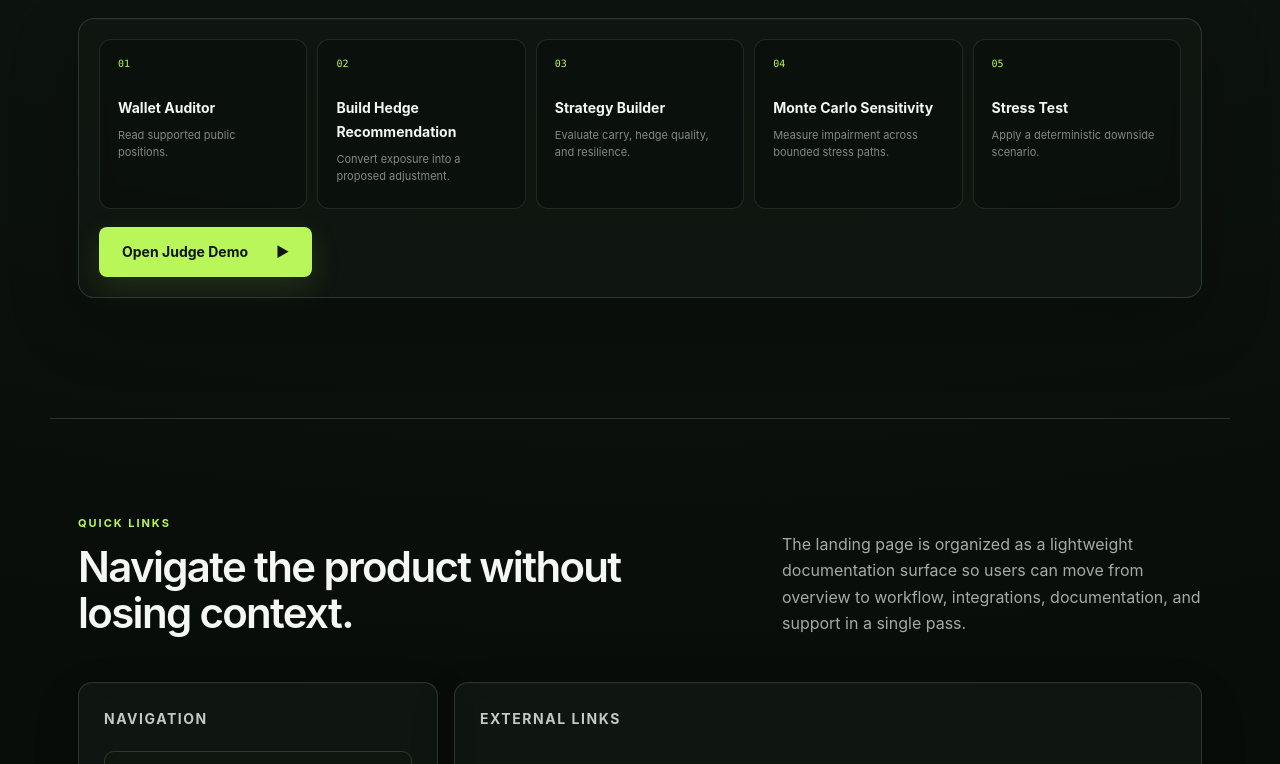
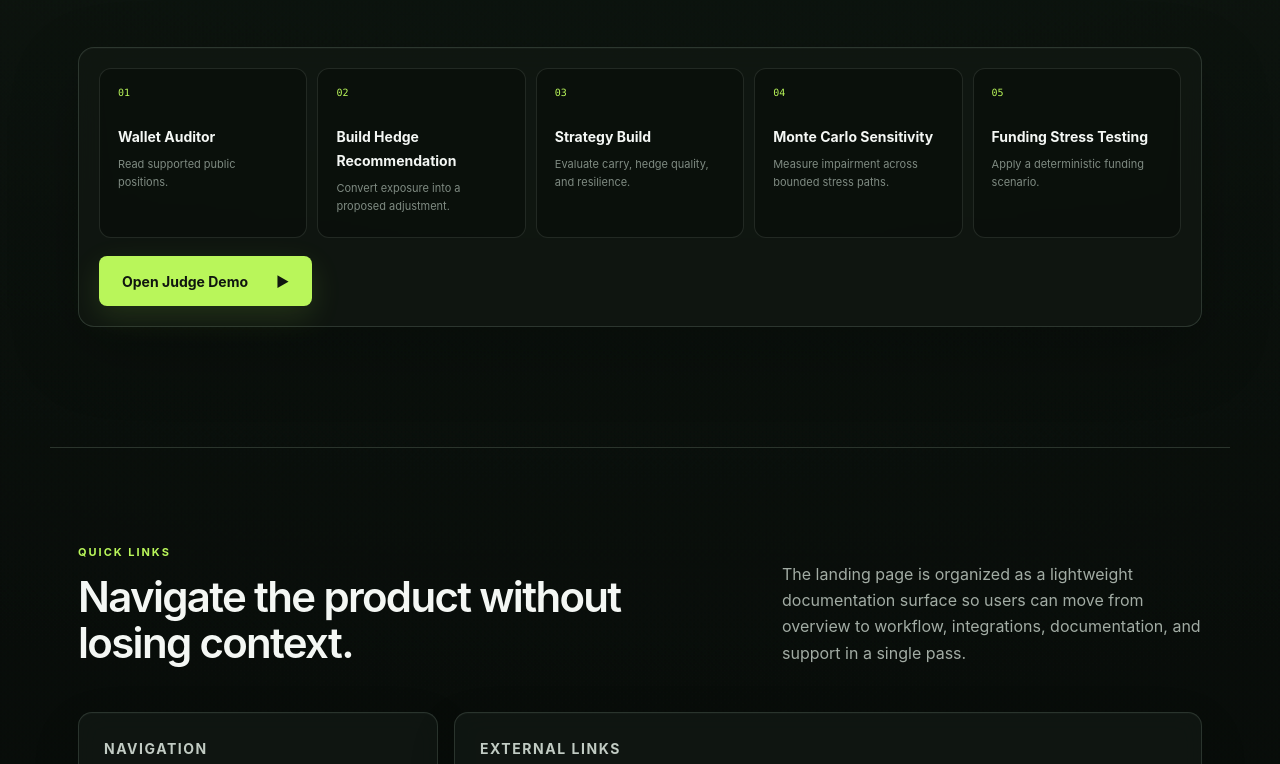
Before and after one commit to Teecash96/DeltaZero, a Next.js app in the folder frontend/: page / in a window 1280 px wide. Shown: the part 1756-2520 px from the top of the page. Built offline with nearby package versions, Linux system fonts and the light colour scheme.

Commit message:
refactor: clarify strategy and funding stress labels

```diff
--- a/frontend/app/page.tsx
+++ b/frontend/app/page.tsx
@@ -54,11 +54,11 @@ const products = [
   {
     href: "/builder",
     number: "01",
-    title: "Deterministic Strategy Builder",
+    title: "Strategy Build",
     description:
       "Builds a pseudo delta neutral strategy from capital, market assumptions, risk tolerance, and target style.",
     bullets: ["Recommended long notional", "Short notional", "Collateral allocation", "Hedge ratio", "Carry metrics", "Safety Buffer", "Action"],
-    action: "Open Builder",
+    action: "Open Strategy Build",
   },
   {
     href: "/auditor",
@@ -72,11 +72,11 @@ const products = [
   {
     href: "/stress-test",
     number: "03",
-    title: "Portfolio Stress Simulator",
+    title: "Funding Stress Testing",
     description:
       "Applies deterministic scenarios such as funding worsens, yield drops, price shock, or collateral pressure.",
     bullets: ["Post stress metrics", "Post stress health", "Recommended action", "Scenario impact"],
-    action: "Open Stress Test",
+    action: "Run Funding Stress Test",
   },
   {
     href: "/wallet",
@@ -196,7 +196,7 @@ export default function Home() {
       <section id="home" className="hero-shell hero-marketing anchor-section">
         <div className="hero-marketing-copy">
           <h1>Know your hedge.<br /><span>Protect your capital.</span></h1>
-          <p className="hero-copy">DeltaZero helps agents and users build, audit, and stress test pseudo delta neutral DeFi strategies using deterministic risk analysis, supported read-only protocol data, and Monte Carlo sensitivity.</p>
+          <p className="hero-copy">DeltaZero helps agents and users build strategies, analyze hedge drift, and test funding stress for pseudo delta neutral DeFi positions using deterministic risk analysis, supported read-only protocol data, and Monte Carlo sensitivity.</p>
           <div className="hero-actions">
             <Link href="/demo" className="button button-judge">Try Judge Demo <span>▶</span></Link>
             <Link href="/builder" className="button button-primary">Launch Risk Engine <span>→</span></Link>
@@ -250,7 +250,7 @@ export default function Home() {
         <div className="section-heading"><div><p className="kicker">Product walkthrough</p><h2 id="action-demo-title">See DeltaZero in action</h2></div><p>Experience the complete decision workflow with verified reference scenarios and no payment.</p></div>
         <div className="action-demo-shell glass-card">
           <div className="action-demo-track">
-            {[['01', 'Wallet Auditor', 'Read supported public positions.'], ['02', 'Build Hedge Recommendation', 'Convert exposure into a proposed adjustment.'], ['03', 'Strategy Builder', 'Evaluate carry, hedge quality, and resilience.'], ['04', 'Monte Carlo Sensitivity', 'Measure impairment across bounded stress paths.'], ['05', 'Stress Test', 'Apply a deterministic downside scenario.']].map(([step, title, copy]) => <article key={step}><span>{step}</span><div><strong>{title}</strong><p>{copy}</p></div></article>)}
+            {[['01', 'Wallet Auditor', 'Read supported public positions.'], ['02', 'Build Hedge Recommendation', 'Convert exposure into a proposed adjustment.'], ['03', 'Strategy Build', 'Evaluate carry, hedge quality, and resilience.'], ['04', 'Monte Carlo Sensitivity', 'Measure impairment across bounded stress paths.'], ['05', 'Funding Stress Testing', 'Apply a deterministic funding scenario.']].map(([step, title, copy]) => <article key={step}><span>{step}</span><div><strong>{title}</strong><p>{copy}</p></div></article>)}
           </div>
           <Link href="/demo" className="button button-judge">Open Judge Demo <span>▶</span></Link>
         </div>
--- a/frontend/app/support/page.tsx
+++ b/frontend/app/support/page.tsx
@@ -13,7 +13,7 @@ export default function SupportPage() {
         <span className="endpoint">READ-ONLY SUPPORT</span>
       </header>
       <section className="support-grid">
-        <article className="panel"><span>Product support</span><h2>Ask DeltaZero</h2><p>Questions about Builder, Wallet Auditor, Stress Test, Monte Carlo, or Agent Console.</p><a className="button button-secondary" href="https://x.com/DeltaZeroASP" target="_blank" rel="noreferrer">Message on X</a></article>
+        <article className="panel"><span>Product support</span><h2>Ask DeltaZero</h2><p>Questions about Strategy Build, Wallet Auditor, Funding Stress Testing, Monte Carlo, or Agent Console.</p><a className="button button-secondary" href="https://x.com/DeltaZeroASP" target="_blank" rel="noreferrer">Message on X</a></article>
         <article className="panel"><span>Bug reports</span><h2>Open an issue</h2><p>Report reproducible UI, API, integration, or data-quality problems in the public repository.</p><a className="button button-secondary" href="https://github.com/Teecash96/DeltaZero/issues/new" target="_blank" rel="noreferrer">Create GitHub issue</a></article>
         <article className="panel"><span>Developer help</span><h2>Inspect the API</h2><p>Review live schemas, validation rules, response formats, and protected endpoints.</p><a className="button button-secondary" href="https://deltazero-production.up.railway.app/docs" target="_blank" rel="noreferrer">Open API docs</a></article>
       </section>
--- a/frontend/components/judge-demo.tsx
+++ b/frontend/components/judge-demo.tsx
@@ -8,7 +8,7 @@ type DemoKey = "build" | "audit" | "monte" | "stress";
 const demos = {
   build: {
     step: "01",
-    label: "Build",
+    label: "Strategy Build",
     title: "Construct a neutral SOL strategy",
     question: "How should $5,000 be allocated for medium-risk neutral yield?",
     input: ["Capital $5,000", "Long yield 14%", "Short funding 3%", "Fee drag 1%"],
@@ -44,7 +44,7 @@ const demos = {
   },
   stress: {
     step: "04",
-    label: "Stress",
+    label: "Funding Stress Testing",
     title: "Reprice adverse funding",
     question: "What happens when short funding worsens by four APY points?",
     input: ["Long $4,000", "Short $3,840", "Collateral $1,200", "Funding +4 APY"],
@@ -93,7 +93,7 @@ export function JudgeDemo() {
 
       <section className="judge-demo-footer panel">
         <div><strong>Ready to inspect the real product?</strong><p>Protected workflows issue the live OKX x402 payment boundary. API contracts and source code remain public.</p></div>
-        <div><Link href="/builder" className="button button-primary">Open live Builder</Link><a href="https://deltazero-production.up.railway.app/docs" className="button button-secondary" target="_blank" rel="noreferrer">Inspect API</a></div>
+        <div><Link href="/builder" className="button button-primary">Open Strategy Build</Link><a href="https://deltazero-production.up.railway.app/docs" className="button button-secondary" target="_blank" rel="noreferrer">Inspect API</a></div>
       </section>
     </div>
   );
--- a/frontend/components/site-header.tsx
+++ b/frontend/components/site-header.tsx
@@ -8,9 +8,9 @@ import { hasDemoAccess, subscribeToDemoAccess } from "@/lib/demo-access";
 import { ThemeToggle } from "@/components/theme-toggle";
 
 const navItems = [
-  { href: "/builder", label: "Builder" },
+  { href: "/builder", label: "Strategy Build" },
   { href: "/auditor", label: "Hedge-Drift Auditing" },
-  { href: "/stress-test", label: "Stress Test" },
+  { href: "/stress-test", label: "Funding Stress Testing" },
   { href: "/monte-carlo", label: "Monte Carlo" },
   { href: "/agent", label: "Agent Console" },
   { href: "/demo", label: "Judge Demo" },
--- a/frontend/components/strategy-ui.tsx
+++ b/frontend/components/strategy-ui.tsx
@@ -35,7 +35,7 @@ type DecisionSupportState = "positive" | "warning";
 const copy = {
   builder: {
     kicker: "Design from first principles",
-    title: "Deterministic Strategy Builder",
+    title: "Strategy Build",
     description:
       "Set your capital, carry assumptions, and risk posture. DeltaZero returns a balanced structure and an explicit entry decision.",
     endpoint: "POST /strategy/build",
@@ -51,11 +51,11 @@ const copy = {
   },
   "stress-test": {
     kicker: "Pressure before the market",
-    title: "Portfolio Stress Simulator",
+    title: "Funding Stress Testing",
     description:
       "Apply a deterministic market shock and see how the position, health, and recommended action respond.",
     endpoint: "POST /stress-test/run",
-    submit: "Run stress test",
+    submit: "Run funding stress test",
   },
 } satisfies Record<
   Mode,
@@ -611,9 +611,9 @@ const reportNames: Record<Mode, string> = {
 };
 
 const reportSections: Record<Mode, string> = {
-  builder: "Builder",
+  builder: "Strategy Build",
   auditor: "Hedge-Drift Auditing",
-  "stress-test": "Stress Test",
+  "stress-test": "Funding Stress Testing",
 };
 
 function MetricCard({
@@ -787,7 +787,7 @@ function StrategyBlueprint({ result, request }: { result: BuildResponse; request
     ["Estimated Hedge Cost", `${request.short_funding_apy.toFixed(1)}%`, "Submitted annual funding cost for the short hedge."],
     ["Capital Efficiency", `${result.metrics.carry_efficiency_score.toFixed(1)} / 100`, "Existing carry efficiency score for the proposed structure."],
     ["Safety Buffer", `${result.metrics.safety_buffer_score.toFixed(1)} / 100`, "Existing resilience score for the evaluated structure."],
-    ["Expected Drawdown", "Unavailable", "Run Stress Test to measure scenario impairment."],
+    ["Expected Drawdown", "Unavailable", "Run Funding Stress Testing to measure scenario impairment."],
     ["Recommendation", recommendationLabel(result.recommendation.action), result.recommendation.summary],
   ];
 
@@ -809,7 +809,7 @@ function RiskOutlook({ mode, result }: { mode: Mode; result: ResultValue }) {
   const worstValue = stress ? stress.scenario_result.health_after_stress : "Not evaluated";
   const worstCopy = stress
     ? `${stress.scenario_result.estimated_impairment_loss_pct.toFixed(1)}% estimated impairment in this scenario.`
-    : "Run Stress Test to measure a downside scenario; no worst-case state is inferred.";
+    : "Run Funding Stress Testing to measure a downside scenario; no worst-case state is inferred.";
 
   return (
     <section className="panel risk-outlook-panel">
@@ -979,7 +979,7 @@ function Result({
             <div className="hedge-direction"><span>Recommended adjustment</span><strong>{build.hedge_adjustment.adjustment_direction?.replaceAll("_", " ")}</strong></div>
             {build.market_context ? <div className="market-context-grid"><div><span>Mark Price</span><strong>{usd(build.market_context.mark_price_usd, 2)}</strong></div><div><span>Current Funding</span><strong>{build.funding_rate_apy?.toFixed(2)}%</strong></div><div><span>24h Average</span><strong>{build.market_context.historical_funding?.average_funding_apy.toFixed(2) ?? "Unavailable"}%</strong></div><div><span>Open Interest</span><strong>{usd(build.market_context.open_interest_usd)}</strong></div><div><span>24h Volume</span><strong>{usd(build.market_context.day_volume_usd)}</strong></div></div> : null}
             {build.funding_rate_apy !== undefined ? <p className="funding-impact">{build.funding_rate_apy > 0 ? "Current Hyperliquid funding pays short positions, improving expected carry for the proposed hedge." : build.funding_rate_apy < 0 ? "Current Hyperliquid funding charges short positions, reducing expected carry for the proposed hedge." : "Current funding has limited effect on expected carry."} Funding rates are variable and may change after the analysis.</p> : null}
-            <button className="button button-primary" type="button" onClick={sendProposedHedgeToStressTest}>Stress Test Proposed Hedge <span>→</span></button>
+            <button className="button button-primary" type="button" onClick={sendProposedHedgeToStressTest}>Funding Stress Test <span>→</span></button>
           </>}
         </section>
       ) : null}
```
Also changed, not shown: frontend/app/globals.css (+8 -2 lines), 1 other file (tests, documents, lock files or other folders).
